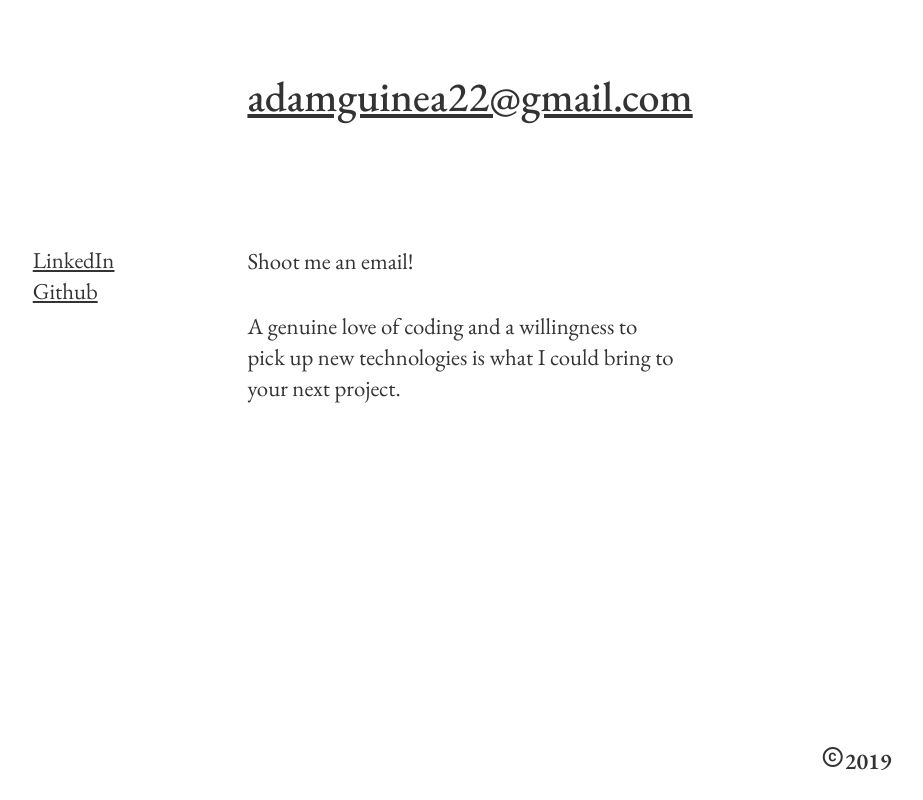
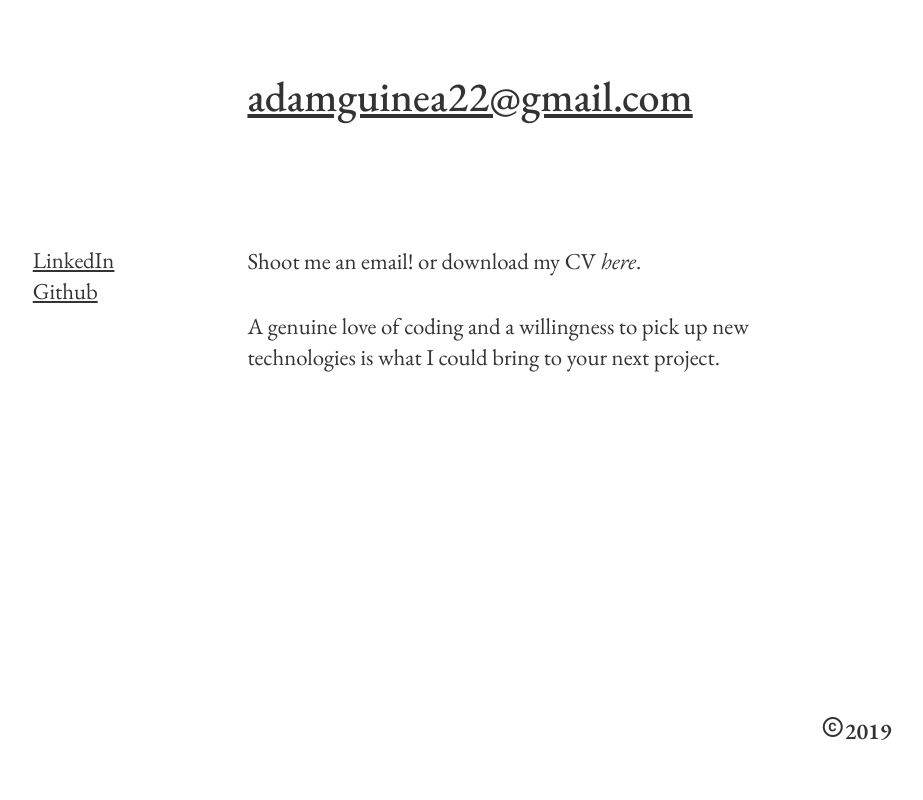
Before and after one commit to adamGuinea/porfolio, a React (Create React App) app: page / in a window 1280 px wide. Shown: the part 4394-5194 px from the top of the page, without its empty margins (321-1244 px from the left). After the commit the page ends 5163 px from the top, so only its background shows below. Built offline with nearby package versions, Linux system fonts and the light colour scheme.

Commit message:
added downloadable cv

```diff
--- a/src/App.css
+++ b/src/App.css
@@ -465,7 +465,7 @@ ul li {
 }
 
 .c-6 {
-  width: 50%;
+  width: 70%;
   margin-top: 0;
 }
 
--- a/src/App.js
+++ b/src/App.js
@@ -528,7 +528,15 @@ class App extends React.Component {
                       </ul>
                     </div>
                     <div className="c-6">
-                      <p>Shoot me an email!</p>
+                      <p>
+                        Shoot me an email! or download my CV{" "}
+                        <em>
+                          <a href="/adamGuineaCV.pdf" download>
+                            here
+                          </a>
+                        </em>
+                        .
+                      </p>
                       <p>
                         A genuine love of coding and a willingness to pick up
                         new technologies is what I could bring to your next
```
Also changed, not shown: 1 other file (tests, documents, lock files or other folders).
